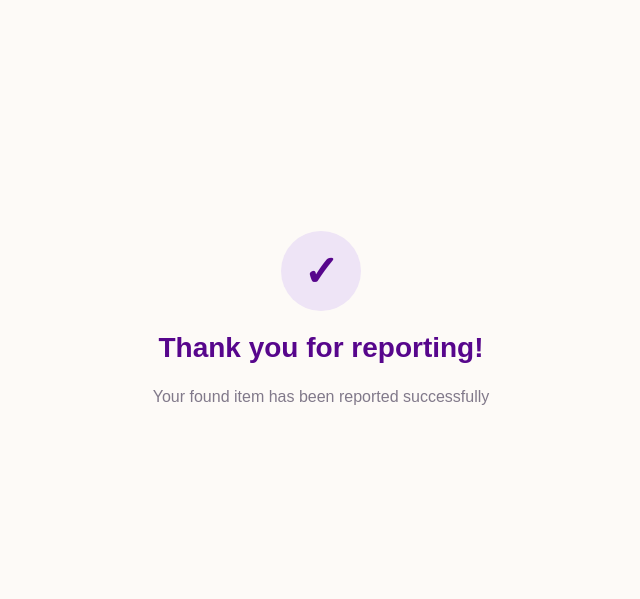
After one commit to nyu-software-engineering/web-app-exercise, a Flask app: page /confirmation in a window 1280 px wide. The commit adds this page. Shown: the top 599 px of the page, without its empty margins (319-959 px from the left). Run offline with Flask 3, Linux system fonts and the light colour scheme.

Commit message:
Complete frontend pages and reporting flows

```diff
--- a/preview.py
+++ b/preview.py
@@ -1,4 +1,4 @@
-
+from flask import Flask, render_template, request, redirect
 from flask import Flask, render_template, abort
 
 app = Flask(__name__)
@@ -53,14 +53,24 @@ def home():
     return render_template("home.html")
 
 
-@app.route("/report/lost")
+@app.route("/report/lost", methods=["GET", "POST"])
 def report_lost():
+    if request.method == "POST":
+        return redirect("/possible-matches")
+
     return render_template("report_form.html", report_type="lost")
 
 
-@app.route("/report/found")
+@app.route("/report/found", methods=["GET", "POST"])
 def report_found():
+    if request.method == "POST":
+        return redirect("/confirmation")
+
     return render_template("report_form.html", report_type="found")
+
+@app.route("/confirmation")
+def confirmation():
+    return render_template("confirmation.html")
 
 
 @app.route("/reports")
@@ -81,5 +91,17 @@ def report_detail(report_id):
     return render_template("report_detail.html", report=report)
 
 
+@app.route("/possible-matches")
+def possible_matches():
+    sample_matches = [
+        report for report in reports
+        if report["type"] == "found"
+    ]
+
+    return render_template(
+        "possible_matches.html",
+        matches=sample_matches
+    )
+
 if __name__ == "__main__":
     app.run(debug=True, port=5001)
--- a/static/css/style.css
+++ b/static/css/style.css
@@ -580,3 +580,112 @@ select {
   transform: translateY(-2px);
   transition: transform 0.2s ease;
 }
+
+/* Contact Reporter pop-up */
+
+.contact-dialog {
+    width: min(90%, 420px);
+    border: none;
+    border-radius: 18px;
+    padding: 28px;
+    background: #fff;
+    box-shadow: 0 12px 40px rgba(40, 20, 70, 0.2);
+}
+
+.contact-dialog::backdrop {
+    background: rgba(30, 15, 50, 0.5);
+}
+
+.contact-dialog-header {
+    display: flex;
+    justify-content: space-between;
+    align-items: center;
+    gap: 12px;
+    margin-bottom: 12px;
+}
+
+.contact-dialog-header h2 {
+    margin: 0;
+    color: #4b2673;
+}
+
+#close-contact {
+    background: none;
+    border: none;
+    font-size: 28px;
+    color: #777;
+    cursor: pointer;
+}
+
+.contact-dialog > p {
+    color: #666;
+    margin-bottom: 20px;
+}
+
+#contact-form {
+    display: flex;
+    flex-direction: column;
+    gap: 12px;
+}
+
+#contact-form label {
+    font-weight: 600;
+    color: #4b2673;
+}
+
+#contact-message {
+    width: 100%;
+    box-sizing: border-box;
+    padding: 12px;
+    border: 1px solid #d8cbe8;
+    border-radius: 10px;
+    font: inherit;
+    resize: vertical;
+}
+
+#contact-message:focus {
+    outline: 2px solid #9870d0;
+    border-color: transparent;
+}
+
+#contact-form .contact-button {
+    width: 100%;
+    margin-top: 8px;
+}
+
+/* Submission Confirmation */
+
+.confirmation-page {
+    min-height: 70vh;
+    display: flex;
+    flex-direction: column;
+    justify-content: center;
+    align-items: center;
+    text-align: center;
+    gap: 16px;
+}
+
+.confirmation-icon {
+    width: 80px;
+    height: 80px;
+    display: flex;
+    align-items: center;
+    justify-content: center;
+    border-radius: 50%;
+    background: var(--lavender);
+    color: var(--nyu-purple);
+    font-size: 42px;
+    font-weight: bold;
+}
+
+.confirmation-page h1 {
+    margin: 0;
+    color: var(--nyu-purple);
+    font-size: 28px;
+}
+
+.confirmation-page p {
+    margin: 0;
+    color: var(--muted);
+    font-size: 16px;
+}
--- /dev/null
+++ b/templates/confirmation.html
@@ -0,0 +1,11 @@
+{% extends "base.html" %}
+
+{% block content %}
+<div class="confirmation-page">
+    <div class="confirmation-icon">✓</div>
+
+    <h1>Thank you for reporting!</h1>
+
+    <p>Your found item has been reported successfully</p>
+</div>
+{% endblock %}
```
Also changed, not shown: templates/possible_matches.html (added, +51 -0 lines), templates/report_detail.html (+60 -2 lines), templates/reports.html (+14 -8 lines).
